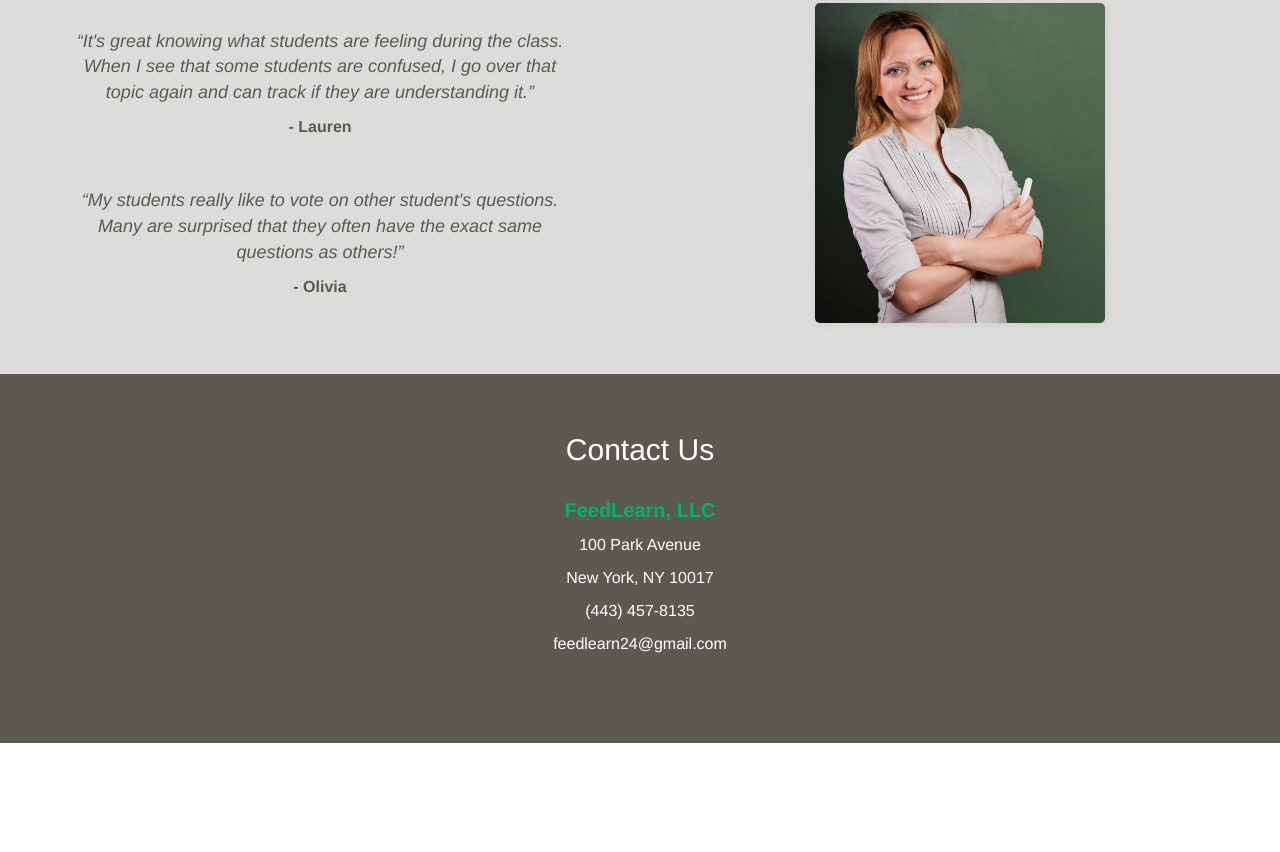
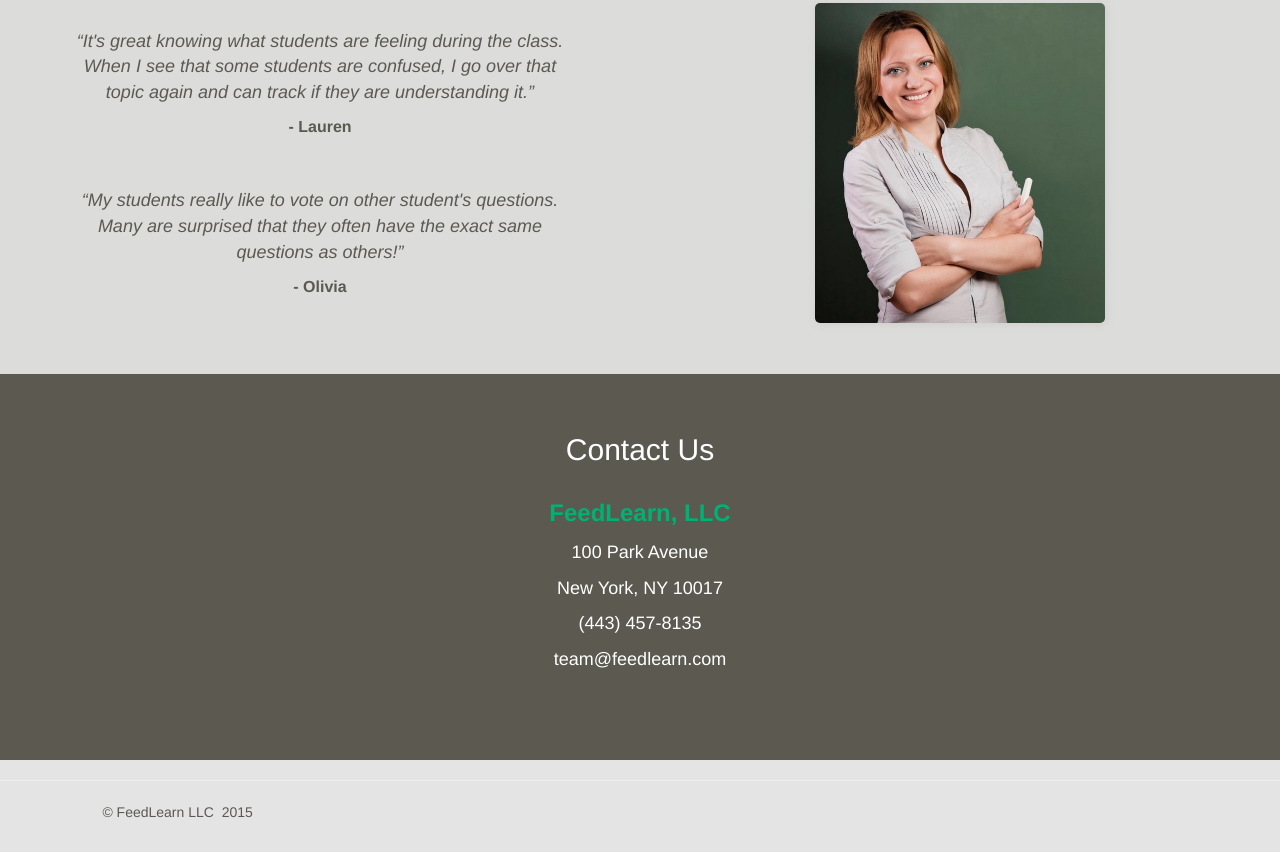
Before and after one commit to feedlearn/feedlearn.github.io, a plain HTML site: page index.html in a window 1280 px wide. Shown: the part 1601-2453 px from the top of the page. Before the commit the page ends 2344 px from the top, so only its background shows below. Drawn offline with nearby package versions, Linux system fonts and the light colour scheme.

Commit message:
changed email address

```diff
--- a/css/styles.css
+++ b/css/styles.css
@@ -237,6 +237,13 @@ padding: 15px 24px;
   max-height: 360px;
 }
 
+@media screen and (min-width: 768px) {
+  .navbar-right {
+    float: right!important;
+    margin-right: 0px;
+  }
+}
+
 .padding-left-10 {
  	padding-left: 10px;
  }
@@ -276,6 +283,12 @@ padding: 15px 24px;
   }
 }
 
+.dark-bg { background:rgba(0,0,0,0.6); }
+
+@media screen and (max-width: 768px) {
+  .dark-bg { background-color: lightgreen}
+}
+
 .vertical-center {
   height:100%;
   width:100%;
@@ -300,7 +313,7 @@ padding: 15px 24px;
   font: 16px/1 "Helvetica Neue", Helvetica, Arial, sans-serif;
 }
 
-.dark-bg { background:rgba(0,0,0,0.6); }
+
 
 #rooftop-image{
   position:fixed;
--- a/index.html
+++ b/index.html
@@ -11,7 +11,7 @@
 </head>
 <body>
   <nav class="navbar navbar-default navbar-static-top">
-    <div class="container" style="background-color: white">
+    <div class="container-fluid" style="background-color: white">
       <div class="navbar-header">
         <button type="button" class="navbar-toggle collapsed" data-toggle="collapse" data-target="#navbar" aria-expanded="false" aria-controls="navbar">
           <span class="sr-only">Toggle navigation</span>
@@ -19,7 +19,7 @@
           <span class="icon-bar"></span>
           <span class="icon-bar"></span>
         </button>
-        <a class="navbar-brand" href="/" title="FeedForward"><img style="height: 40px width: 200px; padding-bottom: 2px" id="navbar-logo" src="images/fl-icon-small-horizontal-dark.png" alt="Real-time in class feedback by students for teachers"></a>
+        <a class="navbar-brand" href="/" title="FeedForward"><img style="height: 40px width: 200px; padding-bottom: 2px; margin-left: 20px" id="navbar-logo" src="images/fl-icon-small-horizontal-dark.png" alt="Real-time in class feedback by students for teachers"></a>
       </div>
       <div id="navbar" class="navbar-collapse collapse">
         <ul class="nav navbar-nav navbar-right">
@@ -88,15 +88,23 @@
     <div class="col-md-12 text-center" style="margin-bottom: 2%">
       <h2>Contact Us</h2>
       <br>
-      <p class="font-20" style="color: #00B174"><strong>FeedLearn, LLC</strong></p>
-      <p class="font-16">100 Park Avenue</p>
-      <p class="font-16">New York, NY 10017</>
-      <p class="font-16">(443) 457-8135</p>
-      <p class="font-16">feedlearn24@gmail.com</p>
+      <p class="font-24" style="color: #00B174"><strong>FeedLearn, LLC</strong></p>
+      <p class="font-18">100 Park Avenue</p>
+      <p class="font-18">New York, NY 10017</>
+      <p class="font-18">(443) 457-8135</p>
+      <p class="font-18">team@feedlearn.com</p>
     </div>
   </div>
 </div>
-</div> <!-- /container-fluid -->
+<div class="container-fluid">
+ <div class="row" style="background-color: #E4E4E4">
+  <footer>
+    <hr>
+    <p style="padding-left: 8%">&copy; FeedLearn LLC &nbsp;2015</p>
+    <br>
+  </footer>
+</div>
+</div>
   <script src="http://ajax.googleapis.com/ajax/libs/jquery/1.11.2/jquery.min.js"></script>
   <script src="https://maxcdn.bootstrapcdn.com/bootstrap/3.3.2/js/bootstrap.min.js"></script>
 </body>
```
